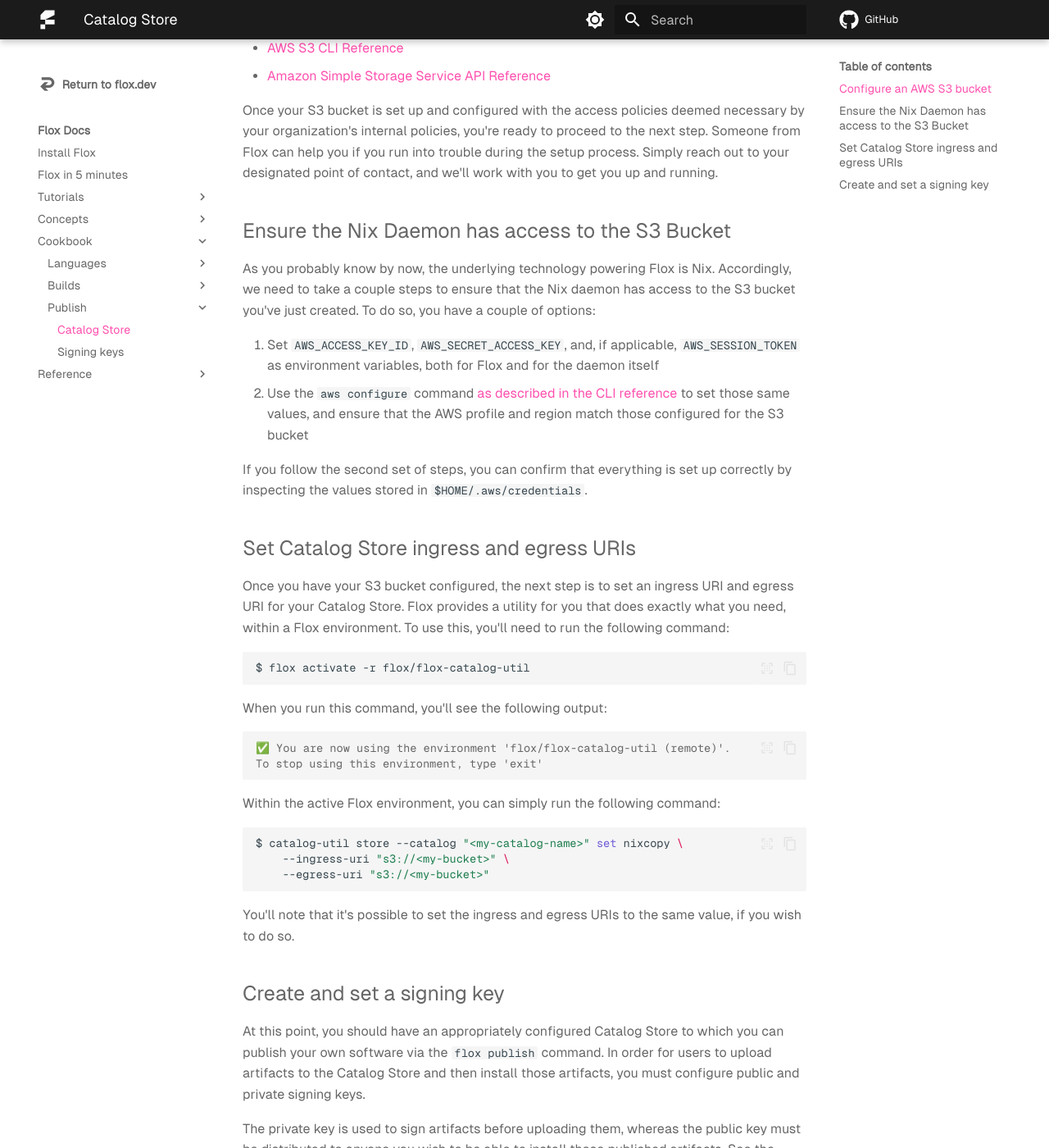
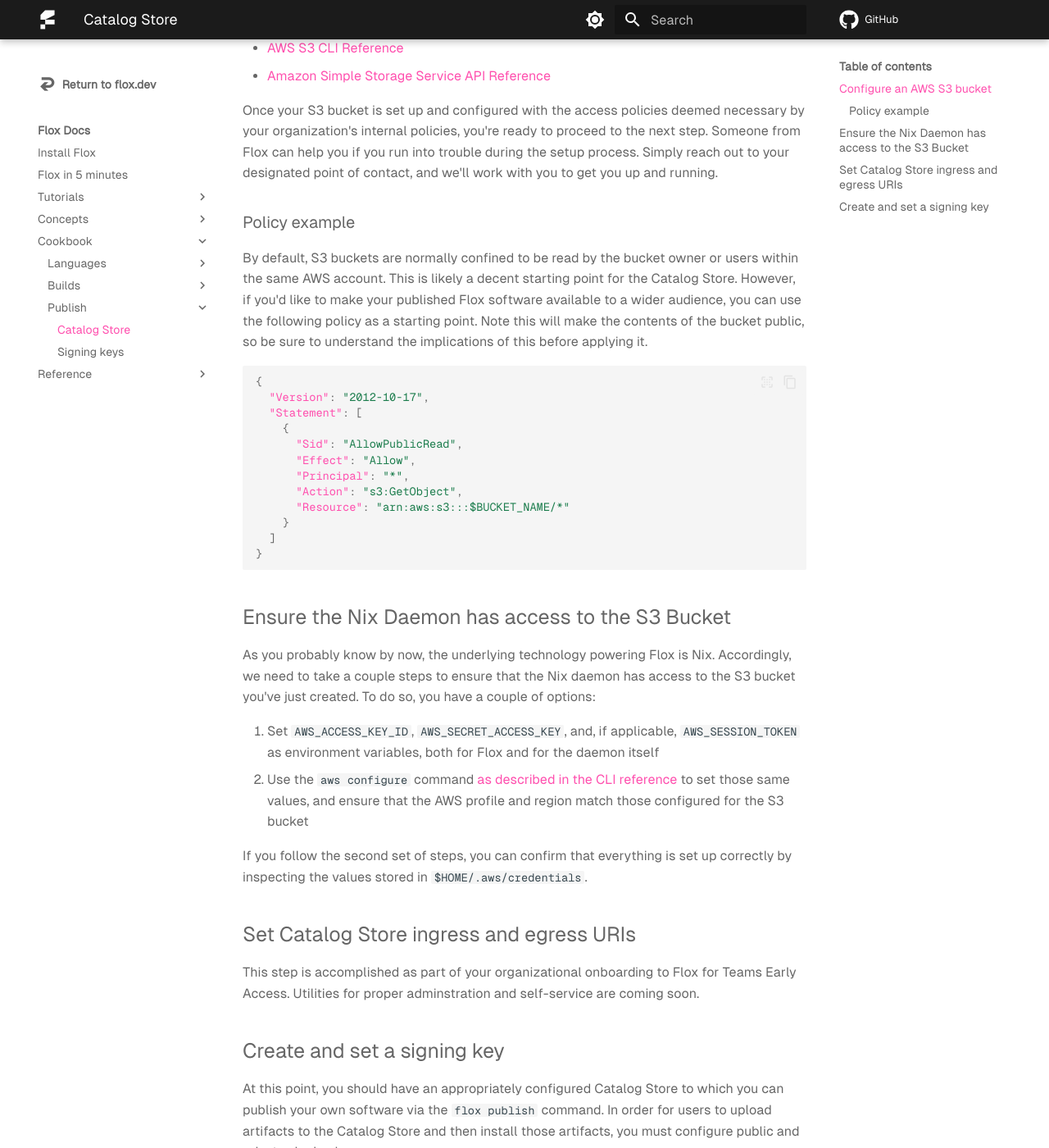
Before and after one commit to flox/floxdocs, an MkDocs documentation site: the page built from docs/cookbook/publish/catalog-store.md, in a window 1280 px wide and 1400 px high, scrolled down 638 px. Shown: the whole window at 82% size. Built offline with MkDocs 1.6.1 and Material for MkDocs 9.7.7, drawn with Linux system fonts in a browser that asks for light colours; plug-ins that fetch from the network failed and are left out; comment, search, counter and statistics services are not loaded.

Commit message:
chore: Shorten ingress/egress language

````diff
--- a/docs/cookbook/publish/catalog-store.md
+++ b/docs/cookbook/publish/catalog-store.md
@@ -43,6 +43,25 @@
 [aws-cli-reference-s3]: https://docs.aws.amazon.com/cli/latest/reference/s3/
 [aws-s3-api-reference]: https://docs.aws.amazon.com/AmazonS3/latest/API/Welcome.html
 
+### Policy example
+
+By default, S3 buckets are normally confined to be read by the bucket owner or users within the same AWS account. This is likely a decent starting point for the Catalog Store. However, if you'd like to make your published Flox software available to a wider audience, you can use the following policy as a starting point. Note this will make the contents of the bucket public, so be sure to understand the implications of this before applying it.
+
+```json
+{
+  "Version": "2012-10-17",
+  "Statement": [
+    {
+      "Sid": "AllowPublicRead",
+      "Effect": "Allow",
+      "Principal": "*",
+      "Action": "s3:GetObject",
+      "Resource": "arn:aws:s3:::$BUCKET_NAME/*"
+    }
+  ]
+}
+```
+
 ## Ensure the Nix Daemon has access to the S3 Bucket
 
 As you probably know by now, the underlying technology powering Flox is Nix.
@@ -65,32 +84,7 @@
 
 ## Set Catalog Store ingress and egress URIs
 
-Once you have your S3 bucket configured, the next step is to set an ingress URI
-and egress URI for your Catalog Store. Flox provides a utility for you
-that does exactly what you need, within a Flox environment. To use this,
-you'll need to run the following command:
-
-```sh
-$ flox activate -r flox/flox-catalog-util
-```
-
-When you run this command, you'll see the following output:
-
-```console
-✅ You are now using the environment 'flox/flox-catalog-util (remote)'.
-To stop using this environment, type 'exit'
-```
-
-Within the active Flox environment, you can simply run the following command:
-
-```sh
-$ catalog-util store --catalog "<my-catalog-name>" set nixcopy \
-    --ingress-uri "s3://<my-bucket>" \
-    --egress-uri "s3://<my-bucket>"
-```
-
-You'll note that it's possible to set the ingress and egress URIs to the same
-value, if you wish to do so.
+This step is accomplished as part of your organizational onboarding to Flox for Teams Early Access. Utilities for proper adminstration and self-service are coming soon.
 
 ## Create and set a signing key
 
````
